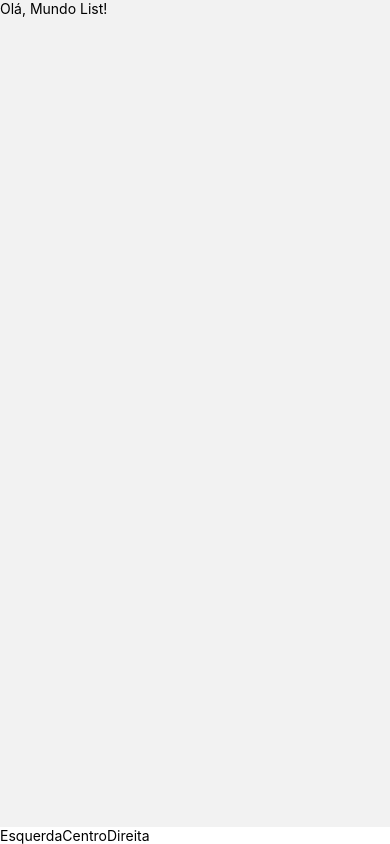
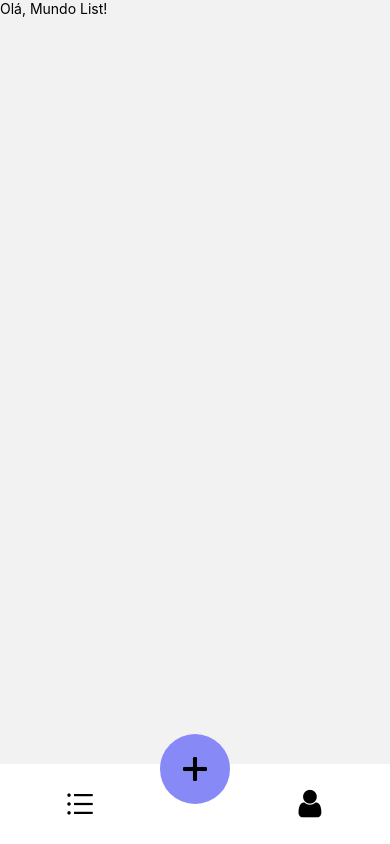
Before and after one commit to SteSantos1/ReactNative-App, a React Native app: screen /BottomRoutes in a window 390 px wide. Built offline with nearby package versions, Linux system fonts and the light colour scheme.

Commit message:
criando botoes para cada componenyte da segunda tela, depois aplicando icones para melhor performace e centralizando eles

```diff
--- a/src/componentes/CustomTabBar/index.tsx
+++ b/src/componentes/CustomTabBar/index.tsx
@@ -1,25 +1,31 @@
 import React from "react";
-import { Text, TouchableOpacity } from "react-native";
+import { Text, TouchableOpacity, View } from "react-native";
 import { style } from "./styles";
+import { AntDesign, FontAwesome, Entypo, MaterialIcons } from '@expo/vector-icons';
 
-export default ({state, navegation}: any) => {
+export default ({ state, navigation }: any) => {
     return (
-        <Text>
-            <TouchableOpacity>
-                <Text>
-                    Esquerda
-                </Text>
+        <View style={style.tabArea}>
+            <TouchableOpacity style={style.tabItem}>
+                <AntDesign
+                    name="bars"
+                    style={{ fontSize: 32 }}
+                />
             </TouchableOpacity>
-            <TouchableOpacity>
-                <Text>
-                    Centro
-                </Text>
+            <TouchableOpacity style={style.tabItemButton}>
+                <View>
+                    <Entypo
+                        name="plus"
+                        size={40}
+                    />
+                </View>
             </TouchableOpacity>
-            <TouchableOpacity>
-                <Text>
-                    Direita
-                </Text>
+            <TouchableOpacity style={style.tabItem}>
+                <FontAwesome
+                    name="user"
+                    style={{ fontSize: 32 }}
+                />
             </TouchableOpacity>
-        </Text>
+        </View>
     )
 }
--- a/src/componentes/CustomTabBar/styles.ts
+++ b/src/componentes/CustomTabBar/styles.ts
@@ -6,6 +6,20 @@
         flexDirection: 'row',
         height: 80,
         justifyContent: 'space-around',
+    },
+    tabItem: {
+        flex: 1,
+        justifyContent: 'center',
+        alignItems: 'center'
+    },
+    tabItemButton: {
+        width: 70,
+        height: 70,
+        borderRadius: 35,
+        alignItems: 'center',
+        justifyContent: 'center',
+        zIndex: 9999,
+        top: -30,
+        backgroundColor: themas.colors.primary
     }
-
 })
```
